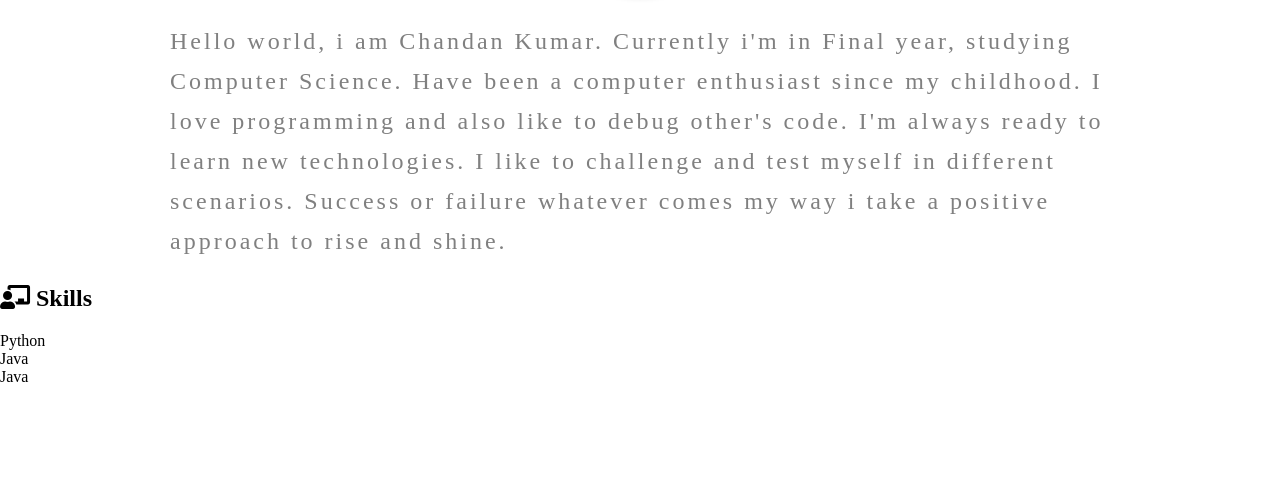
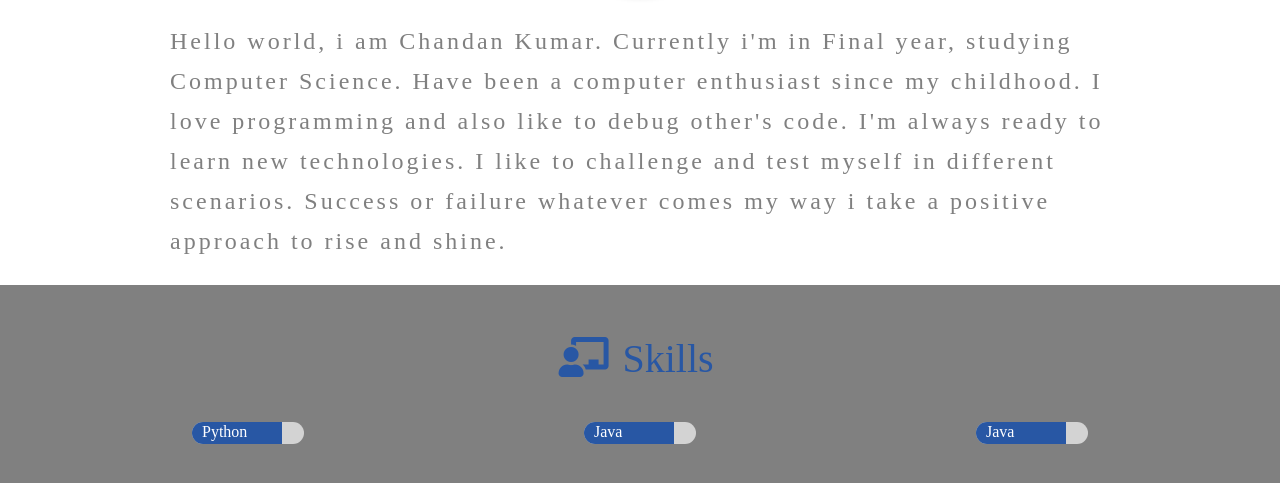
Before and after one commit to chandan0-1/Resume-Project, a plain HTML site: page Resume Project/index.html in a window 1280 px wide. Shown: the part 615-1098 px from the top of the page. Before the commit the page ends 1001 px from the top, so only its background shows below. Drawn offline with Linux system fonts and the light colour scheme.

Commit message:
Added styles of the Skills section

```diff
--- a/Resume Project/style.css
+++ b/Resume Project/style.css
@@ -91,5 +91,72 @@ body{
     line-height: 40px;
     /*font-family: */
     color : grey;
+}
 
+section{
+    width:100%;
+    display: flex;
+    flex-direction: column;
+    align-items: center;
 }
+
+section:nth-child(2n){
+    background-color: grey;
+}
+section:nth-child(2n+1){
+    background-color: white;
+}
+
+.skills-heading{
+    width:auto;
+    padding: 20px 10px 10px;
+    font-weight: 400;
+}
+
+.skills-heading span{
+    font-size: 40px;
+    color: #2857a4;
+    display: inline-block;
+    padding-top: 10px;
+    margin-right: 0.5rem;
+}
+
+
+
+
+.skills-display{
+    width:70%;
+    padding:10px;
+    margin-bottom: 30px;
+    display:flex;
+    flex-wrap: wrap;
+    justify-content: space-between;
+}
+
+.skills-progress{
+    background-color: lightgrey;
+    width:7rem;
+    height:1.4rem;
+    border-radius: 0.8rem;
+}
+
+.skill-name span{
+    margin-left:10px;
+    font-size: 1rem;
+    color: white;
+    vertical-align: middle;
+}
+
+
+.skills-progress>div{
+    border-radius: 20px 0px 0px 20px;
+}
+
+.color-blue{
+    background-color: #2857a4;
+}
+
+.eighty-five-percent{
+    width:80%;
+    height: inherit;
+}
```
